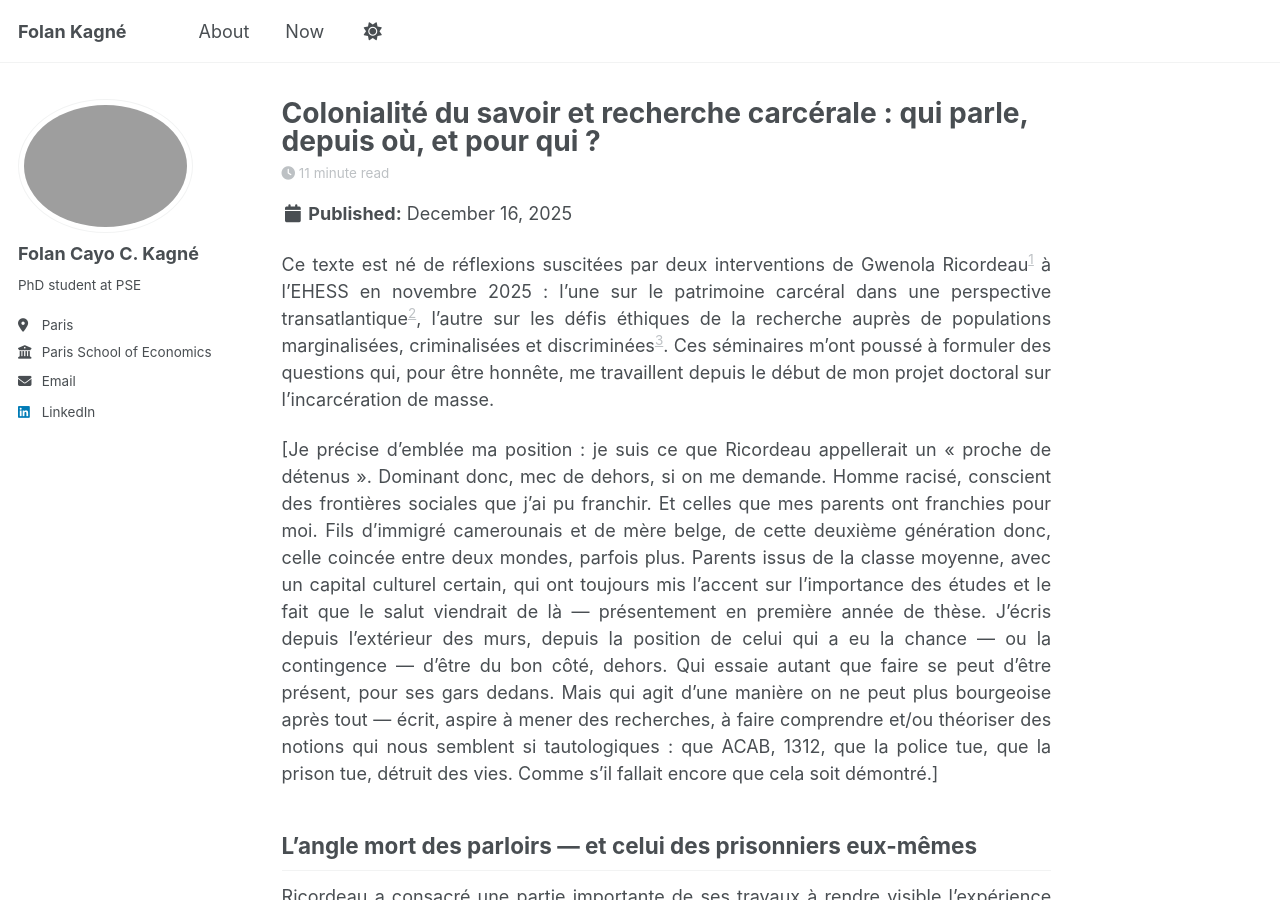
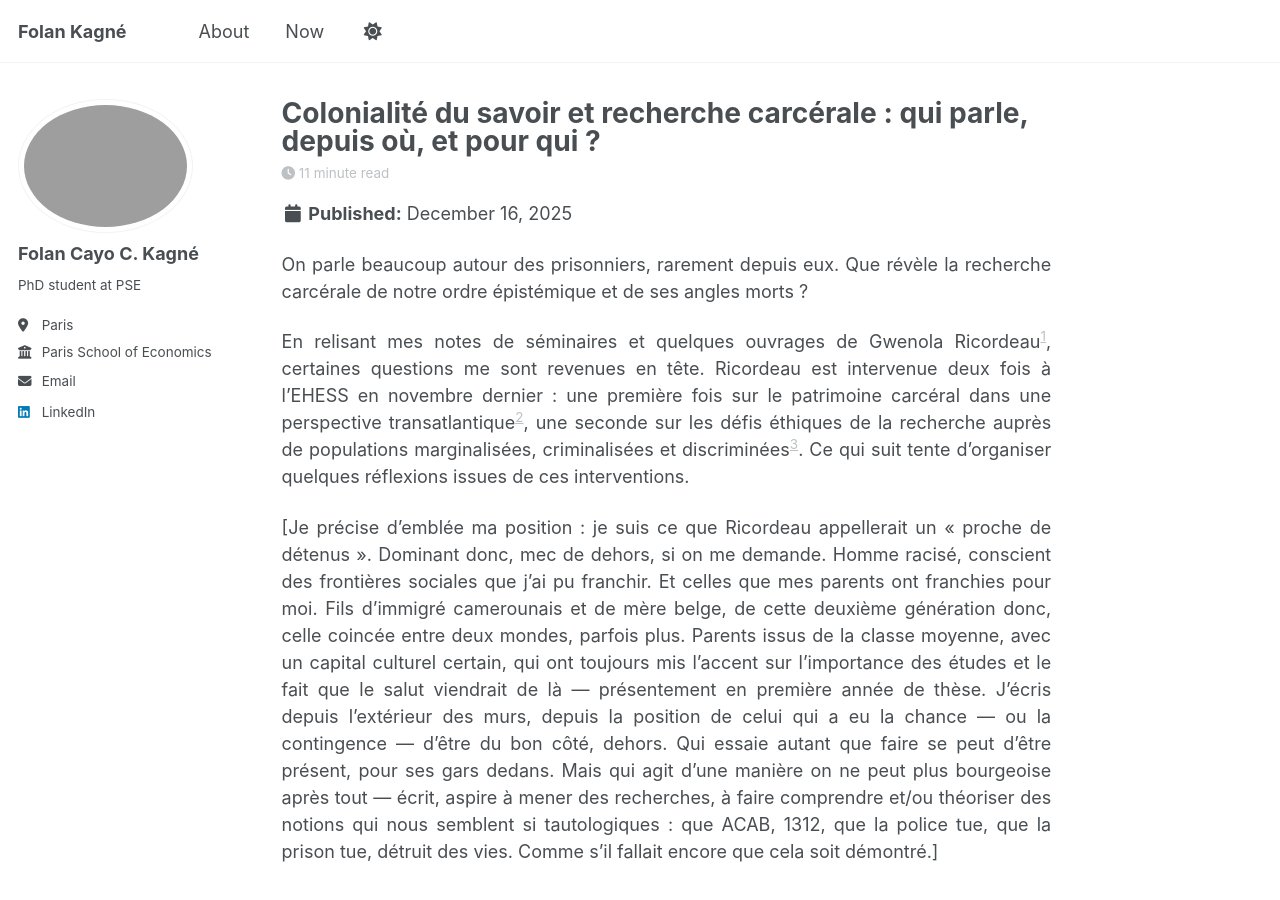
Before and after one commit to folankagne/folankagne.github.io, a Jekyll site: the page built from _posts/2025-12-16-blog-post-5.md, in a window 1280 px wide and 900 px high. Built offline with Jekyll 4.4.1, drawn with Linux system fonts in a browser that asks for light colours; a script that is not in the unit is left out.

Commit message:
Update 2025-12-16-blog-post-5.md

```diff
--- a/_posts/2025-12-16-blog-post-5.md
+++ b/_posts/2025-12-16-blog-post-5.md
@@ -10,7 +10,9 @@
   - random
 ---
 
-Ce texte est né de réflexions suscitées par deux interventions de Gwenola Ricordeau[^1] à l'EHESS en novembre 2025 : l'une sur le patrimoine carcéral dans une perspective transatlantique[^2], l'autre sur les défis éthiques de la recherche auprès de populations marginalisées, criminalisées et discriminées[^3]. Ces séminaires m'ont poussé à formuler des questions qui, pour être honnête, me travaillent depuis le début de mon projet doctoral sur l'incarcération de masse.
+On parle beaucoup autour des prisonniers, rarement depuis eux. Que révèle la recherche carcérale de notre ordre épistémique et de ses angles morts ?
+
+En relisant mes notes de séminaires et quelques ouvrages de Gwenola Ricordeau[^1], certaines questions me sont revenues en tête. Ricordeau est intervenue deux fois à l'EHESS en novembre dernier : une première fois sur le patrimoine carcéral dans une perspective transatlantique[^2], une seconde sur les défis éthiques de la recherche auprès de populations marginalisées, criminalisées et discriminées[^3]. Ce qui suit tente d'organiser quelques réflexions issues de ces interventions.
 
 [Je précise d'emblée ma position : je suis ce que Ricordeau appellerait un « proche de détenus ». Dominant donc, mec de dehors, si on me demande. Homme racisé, conscient des frontières sociales que j'ai pu franchir. Et celles que mes parents ont franchies pour moi. Fils d'immigré camerounais et de mère belge, de cette deuxième génération donc, celle coincée entre deux mondes, parfois plus. Parents issus de la classe moyenne, avec un capital culturel certain, qui ont toujours mis l'accent sur l'importance des études et le fait que le salut viendrait de là — présentement en première année de thèse. J'écris depuis l'extérieur des murs, depuis la position de celui qui a eu la chance — ou la contingence — d'être du bon côté, dehors. Qui essaie autant que faire se peut d'être présent, pour ses gars dedans. Mais qui agit d'une manière on ne peut plus bourgeoise après tout — écrit, aspire à mener des recherches, à faire comprendre et/ou théoriser des notions qui nous semblent si tautologiques : que ACAB, 1312, que la police tue, que la prison tue, détruit des vies. Comme s'il fallait encore que cela soit démontré.]
 
```
